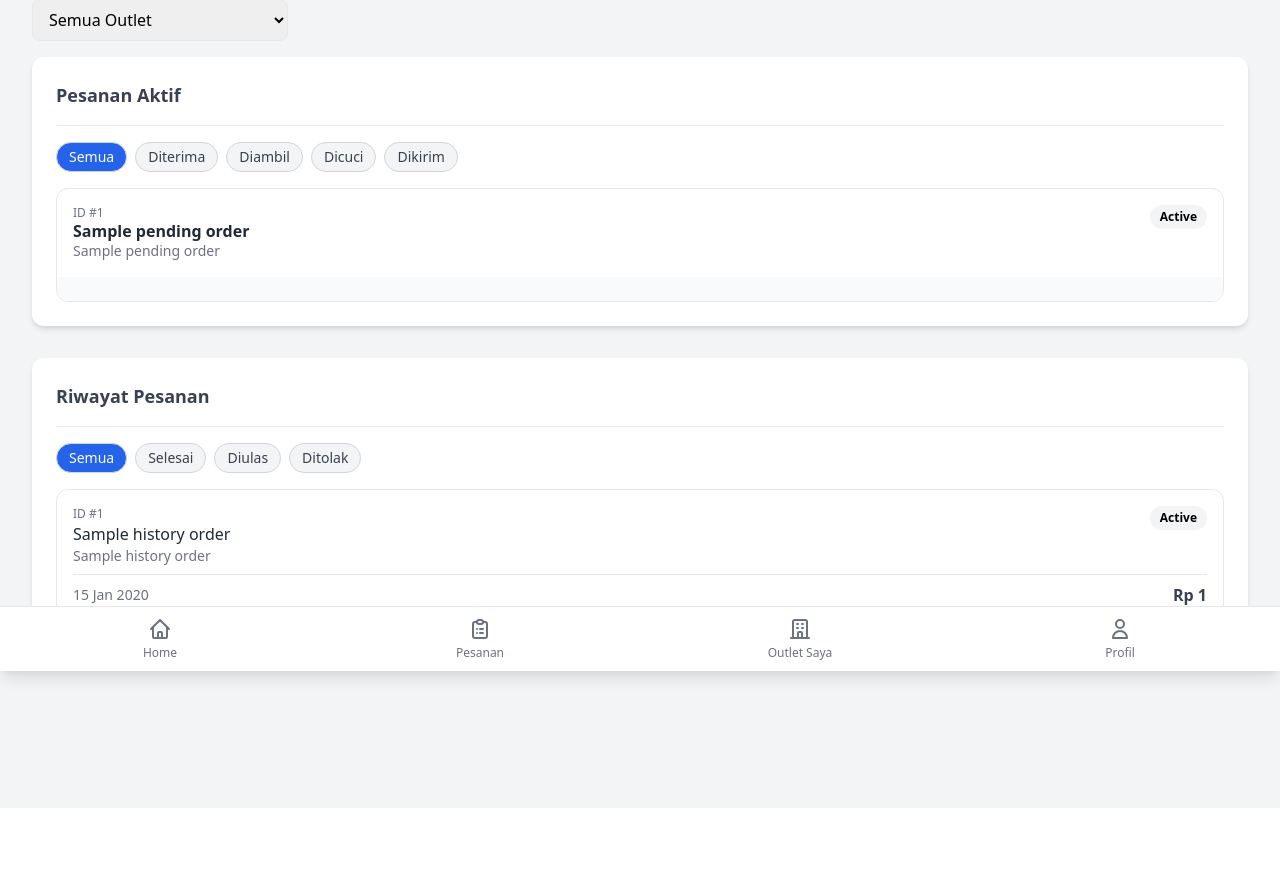
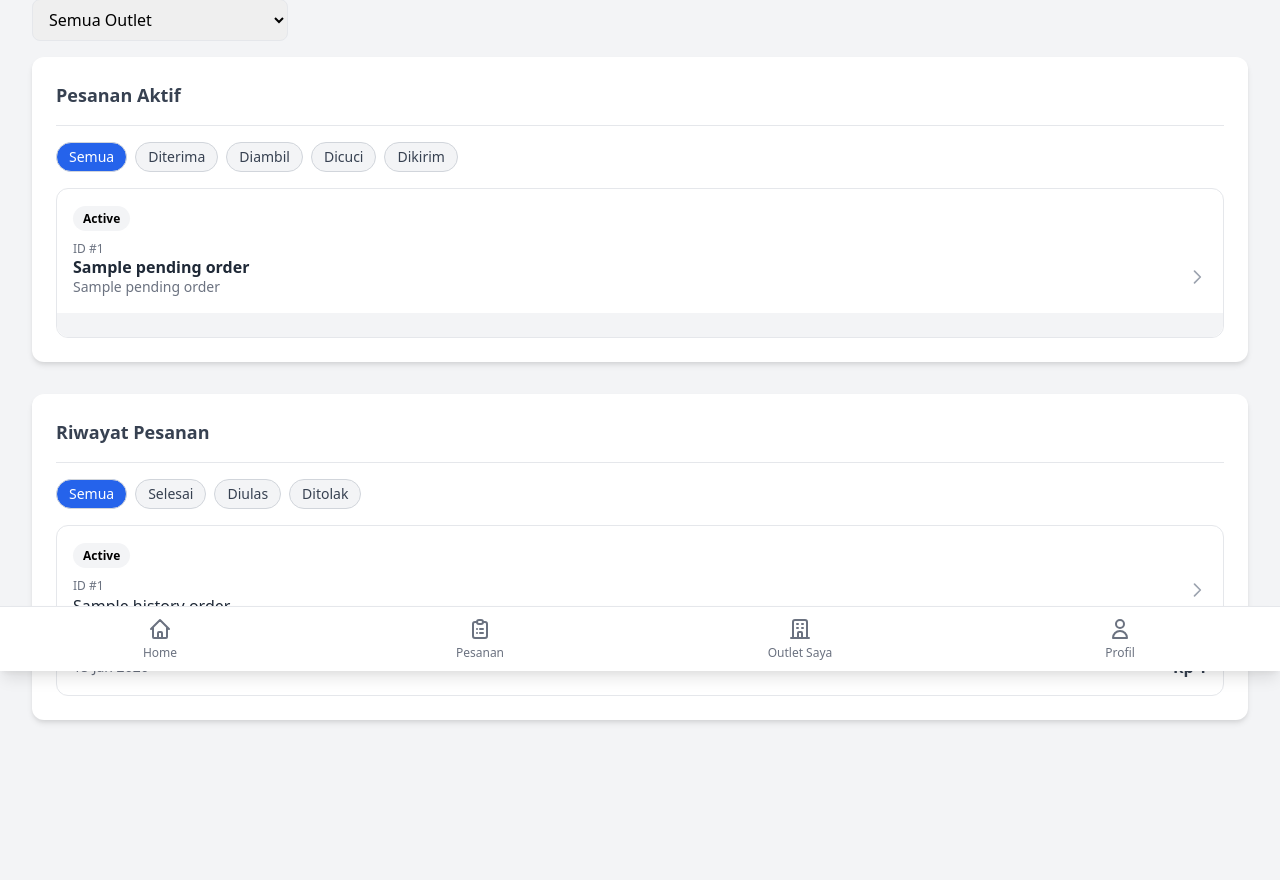
Before and after one commit to renaldoaluska/pppl-dywash, a CodeIgniter 4 app: the page made by app/Views/outlet/list_orders.php in a window 1280 px wide. Shown: the part 129-1009 px from the top of the page. Before the commit the page ends 821 px from the top, so only its background shows below. Run offline with PHP 8.4 and a stand-in for CodeIgniter, Linux system fonts and the light colour scheme; the template is opened without the code that fills it: most values are stand-ins (such as "Sample title", 1, 10 or a date in 2020); some libraries are stand-ins or nearby versions.

Commit message:
arrow di outlet list, logo landing page

```diff
--- a/app/Views/landing_page.php
+++ b/app/Views/landing_page.php
@@ -25,10 +25,8 @@
 
       <div class="flex flex-col items-center text-center">
         <div class="bg-white rounded-full w-24 h-24 flex items-center justify-center shadow-md mb-12">
-          <svg class="w-16 h-16 text-gray-300" fill="none" stroke="currentColor" stroke-width="2" viewBox="0 0 48 48">
-              <rect width="36" height="28" x="6" y="10" rx="4" fill="#f3f4f6"/>
-              <path d="M6 34l8-10 7 9 7-11 8 12" stroke="#d1d5db" stroke-width="2" fill="none"/>
-          </svg>
+
+            <img src="<?= base_url('assets/img/icon.png') ?>" alt="Logo DyWash" class="w-16 h-16 object-contain">
         </div>
 
         <div class="w-full max-w-xs text-center">
--- a/app/Views/outlet/list_orders.php
+++ b/app/Views/outlet/list_orders.php
@@ -12,10 +12,10 @@ $statusColors = [
         'diterima' => 'bg-blue-100 text-blue-800',
         'diambil'  => 'bg-purple-100 text-purple-800',
         'dicuci'   => 'bg-yellow-100 text-yellow-800',
-    'dikirim'  => 'bg-slate-200 text-slate-800',
+        'dikirim'  => 'bg-gray-100 text-gray-800',
         'selesai'  => 'bg-green-100 text-green-800',
-    'diulas'   => 'bg-gray-200 text-gray-800',
-    'ditolak'  => 'bg-red-100 text-red-800'
+        'diulas'   => 'bg-green-200 text-green-900',
+        'ditolak'  => 'bg-red-100 text-red-800',
 ];
 ?>
 
@@ -65,57 +65,71 @@ $statusColors = [
     <!-- Kartu sekarang menjadi link ke halaman detail -->
     <a href="/outlet/orders/detail/<?= $order['order_id'] ?>"
        data-outlet-id="<?= $order['outlet_id'] ?>"
-   class="order-card block bg-white border border-gray-200 rounded-xl transition-all duration-300 hover:shadow-lg hover:border-blue-400">
+       class="order-card block bg-white border border-gray-200 rounded-xl transition-all duration-300 hover:shadow-lg hover:border-blue-400 cursor-pointer">
         <div class="p-4">
-                        <div class="flex items-start justify-between">
             <div>
+    <p class="mb-3">
+        <span class="px-2.5 py-1 text-xs font-semibold rounded-full capitalize <?= $statusColors[$order['status']] ?? 'bg-gray-100' ?>">
+            <?= str_replace('_', ' ', esc($order['status'])) ?>
+        </span>
+    </p>
     <p class="text-xs text-gray-500">ID #<?= esc($order['order_id']) ?></p>
+
+    <!-- Baris nama + outlet + panah -->
+    <div class="flex items-center">
+        <div>
             <h4 class="text-md font-bold text-gray-800 leading-tight"><?= esc($order['customer_name']) ?></h4>
             <p class="text-sm text-gray-500"><?= esc($order['outlet_name']) ?></p>
         </div>
-                            <span class="px-2.5 py-1 text-xs font-semibold rounded-full capitalize <?= $statusColors[$order['status']] ?? 'bg-gray-100' ?>">
-                                <?= str_replace('_', ' ', esc($order['status'])) ?>
-                            </span>
+
+        <!-- Panah kanan -->
+        <svg class="w-5 h-5 text-gray-400 ml-auto" fill="none" stroke="currentColor" stroke-width="2"
+             viewBox="0 0 24 24" xmlns="http://www.w3.org/2000/svg">
+            <path stroke-linecap="round" stroke-linejoin="round" d="M9 5l7 7-7 7"></path>
+        </svg>
     </div>
 </div>
+
+        </div>
+
         <!-- Form Aksi Update Status dengan Tombol Kontekstual -->
-                    <div class="bg-gray-50 px-4 py-3 rounded-b-xl">
-                        <!-- PERBAIKAN: Menambahkan onclick="event.stopPropagation();" untuk mencegah klik merambat ke <a> induk -->
+        <div class="bg-gray-100 px-4 py-3 rounded-b-xl">
             <div class="flex flex-col sm:flex-row sm:items-center gap-2" onclick="event.stopPropagation(); event.preventDefault();">
                 <?php if ($order['status'] == 'diterima'): ?>
                     <form action="/outlet/orders/update/<?= $order['order_id'] ?>" method="post" class="w-full">
                         <?= csrf_field() ?>
                         <input type="hidden" name="status" value="diambil">
-                                    <button type="button" class="update-btn w-full px-4 py-2 text-sm font-medium text-white bg-blue-600 rounded-lg hover:bg-blue-700">Tandai Diambil</button>
+                        <button type="submit" class="update-btn w-full px-4 py-2 text-sm font-medium text-white bg-blue-600 rounded-lg hover:bg-blue-700 cursor-pointer">Tandai Diambil</button>
                     </form>
                     <form action="/outlet/orders/update/<?= $order['order_id'] ?>" method="post" class="w-full">
                         <?= csrf_field() ?>
                         <input type="hidden" name="status" value="ditolak">
-                                    <button type="button" class="update-btn w-full px-4 py-2 text-sm font-medium text-red-700 bg-red-100 rounded-lg hover:bg-red-200">Tolak</button>
+                        <button type="submit" class="update-btn w-full px-4 py-2 text-sm font-medium text-red-700 bg-red-100 rounded-lg hover:bg-red-200 cursor-pointer">Tolak</button>
                     </form>
                 <?php elseif ($order['status'] == 'diambil'): ?>
                     <form action="/outlet/orders/update/<?= $order['order_id'] ?>" method="post" class="w-full">
                         <?= csrf_field() ?>
                         <input type="hidden" name="status" value="dicuci">
-                                    <button type="button" class="update-btn w-full px-4 py-2 text-sm font-medium text-white bg-yellow-500 rounded-lg hover:bg-yellow-600">Mulai Cuci</button>
+                        <button type="submit" class="update-btn w-full px-4 py-2 text-sm font-medium text-white bg-yellow-500 rounded-lg hover:bg-yellow-600 cursor-pointer">Mulai Cuci</button>
                     </form>
                 <?php elseif ($order['status'] == 'dicuci'): ?>
                     <form action="/outlet/orders/update/<?= $order['order_id'] ?>" method="post" class="w-full">
                         <?= csrf_field() ?>
                         <input type="hidden" name="status" value="dikirim">
-                                    <button type="button" class="update-btn w-full px-4 py-2 text-sm font-medium text-white bg-blue-600 rounded-lg hover:bg-blue-700">Kirim ke Customer</button>
+                        <button type="submit" class="update-btn w-full px-4 py-2 text-sm font-medium text-white bg-blue-600 rounded-lg hover:bg-blue-700 cursor-pointer">Kirim ke Customer</button>
                     </form>
                 <?php elseif ($order['status'] == 'dikirim'): ?>
                     <form action="/outlet/orders/update/<?= $order['order_id'] ?>" method="post" class="w-full">
                         <?= csrf_field() ?>
                         <input type="hidden" name="status" value="selesai">
-                                    <button type="button" class="update-btn w-full px-4 py-2 text-sm font-medium text-white bg-green-600 rounded-lg hover:bg-green-700">Selesaikan Pesanan</button>
+                        <button type="submit" class="update-btn w-full px-4 py-2 text-sm font-medium text-white bg-green-600 rounded-lg hover:bg-green-700 cursor-pointer">Selesaikan Pesanan</button>
                     </form>
                 <?php endif; ?>
             </div>
         </div>
     </a>
 <?php endforeach; ?>
+
         <?php else: ?>
 <?php endif; ?>
 
@@ -143,24 +157,38 @@ $statusColors = [
         <?php foreach ($history_orders as $order): ?>
     <a href="/outlet/orders/detail/<?= $order['order_id'] ?>"
        data-outlet-id="<?= $order['outlet_id'] ?>"
-   class="history-order-card block bg-white border border-gray-200 rounded-xl p-4 transition-all duration-300 hover:shadow-lg hover:border-blue-400" data-status="<?= esc($order['status']) ?>">
+       class="history-order-card block bg-white border border-gray-200 rounded-xl p-4 transition-all duration-300 hover:shadow-lg hover:border-blue-400"
+       data-status="<?= esc($order['status']) ?>">
 
-                <div class="flex items-start justify-between">
+        <!-- Konten utama + panah kanan -->
+        <div class="flex items-center justify-between">
+            <!-- Konten kiri -->
             <div>
+                <p class="mb-3">
+                    <span class="px-2.5 py-1 text-xs font-semibold rounded-full capitalize <?= $statusColors[$order['status']] ?? 'bg-gray-100' ?>">
+                        <?= str_replace('_', ' ', esc($order['status'])) ?>
+                    </span>
+                </p>
                 <p class="text-xs text-gray-500">ID #<?= esc($order['order_id']) ?></p>
                 <h4 class="text-md font-medium text-gray-800"><?= esc($order['customer_name']) ?></h4>
                 <p class="text-sm text-gray-500"><?= esc($order['outlet_name']) ?></p>
             </div>
-                    <span class="px-2.5 py-1 text-xs font-semibold rounded-full capitalize <?= $statusColors[$order['status']] ?? 'bg-gray-100' ?>">
-                        <?= str_replace('_', ' ', esc($order['status'])) ?>
-                    </span>
+
+            <!-- Panah kanan -->
+            <svg class="w-5 h-5 text-gray-400 ml-4 flex-shrink-0" fill="none" stroke="currentColor" stroke-width="2"
+                 viewBox="0 0 24 24" xmlns="http://www.w3.org/2000/svg">
+                <path stroke-linecap="round" stroke-linejoin="round" d="M9 5l7 7-7 7"></path>
+            </svg>
         </div>
+
+        <!-- Footer: tanggal & total -->
         <div class="flex justify-between items-center mt-2 pt-2 border-t">
             <p class="text-sm text-gray-500"><?= date('d M Y', strtotime($order['created_at'])) ?></p>
             <p class="font-semibold text-gray-700">Rp <?= number_format($order['total_amount'], 0, ',', '.') ?></p>
         </div>
     </a>
 <?php endforeach; ?>
+
     <?php endif; ?>
 
     <!-- Pesan selalu ada di DOM, default hidden -->
```
Also changed, not shown: app/Views/outlet/my_outlets/index.php (+6 -1 lines). Lines whose indentation alone changed are shown as unchanged.
